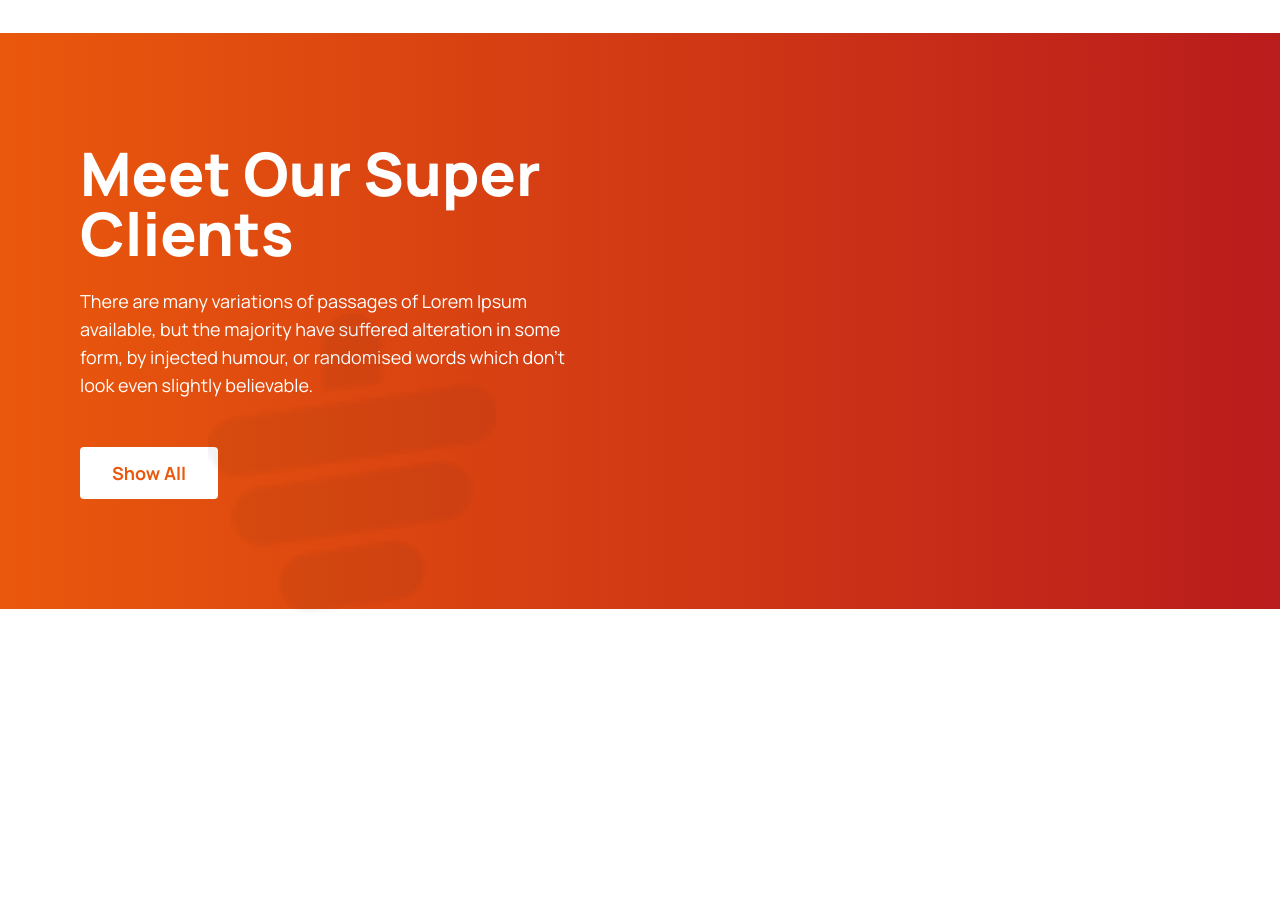
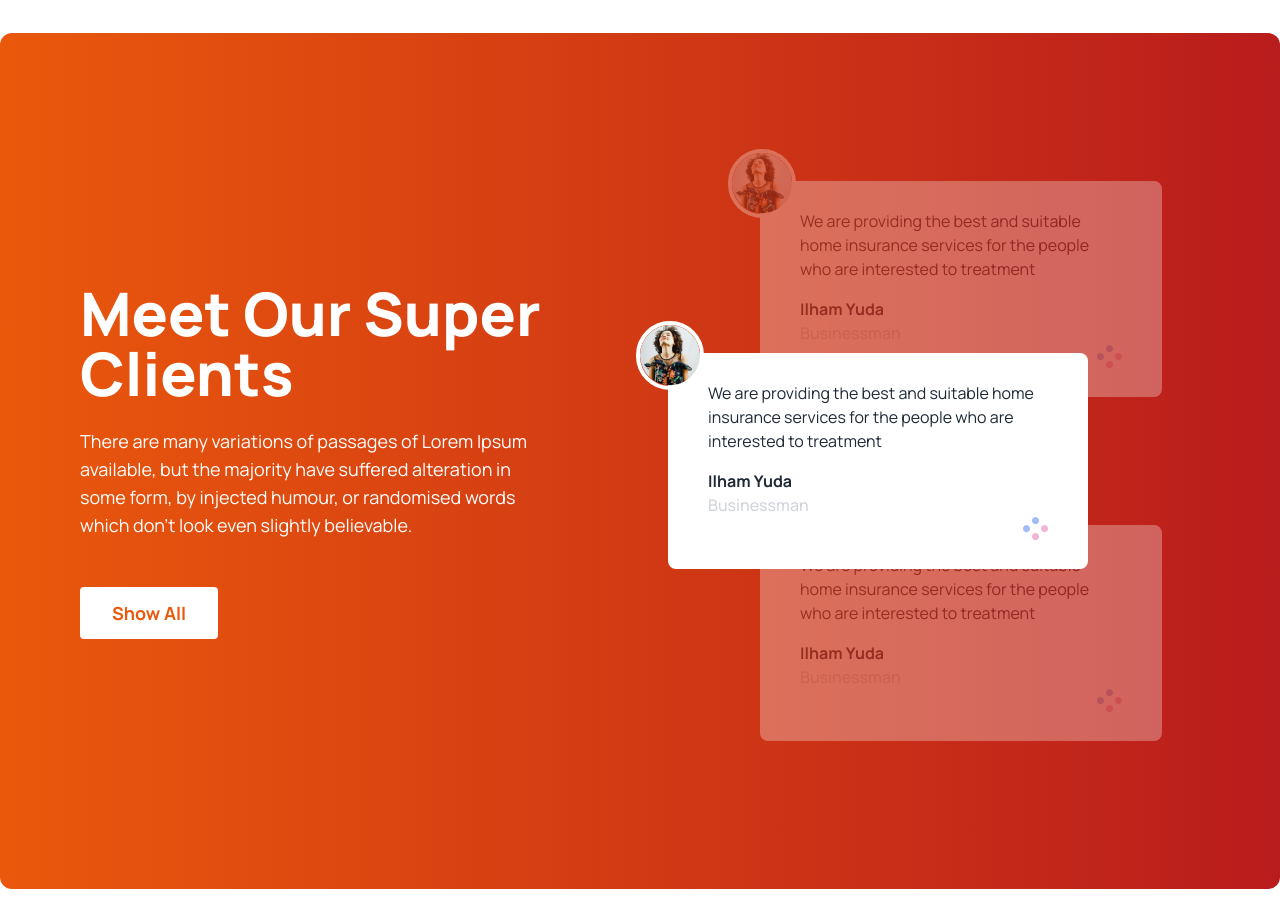
Before and after one commit to MdAbdullahIbnNoor/tea-house-with-tailwind-daisy, a plain HTML site: page index.html in a window 1280 px wide. Shown: the part 2220-3144 px from the top of the page. Before the commit the page ends 2957 px from the top, so only its background shows below. Drawn offline with nearby package versions, Linux system fonts and the light colour scheme.

Commit message:
client section done

```diff
--- a/index.html
+++ b/index.html
@@ -160,19 +160,23 @@
             </section>
 
             <!-- Great Tea, Freshly Presented section -->
-            <section class="flex flex-col lg:flex-row lg:max-w-screen-xl md:max-w-2xl max-w-sm mx-auto space-y-5 my-32 gap-x-36">
+            <section
+                class="flex flex-col lg:flex-row lg:max-w-screen-xl md:max-w-2xl max-w-sm mx-auto space-y-5 my-32 gap-x-36">
                 <!-- picture grid  -->
                 <div class="grid grid-cols-2 grid-rows-3 gap-x-7 gap-y-7">
-                    <div class="bg-gradient-to-r from-rose-200 to-rose-50 row-span-1 rounded-md w-60">
+                    <div
+                        class="bg-gradient-to-r from-rose-200 to-rose-50 row-span-1 rounded-md w-60">
 
                     </div>
                     <div class="bg-amber-100 row-span-2 rounded-md w-60 p-7">
-                        <img src="./images/fresh-1.png" alt="" class="w-full">
+                        <img src="./images/fresh-1.png" alt class="w-full">
                     </div>
-                    <div class="bg-green-100 row-span-2 rounded-md w-60 px-10 py-7">
-                        <img src="./images/fresh-2.png" alt="" class="w-11/12">
+                    <div
+                        class="bg-green-100 row-span-2 rounded-md w-60 px-10 py-7">
+                        <img src="./images/fresh-2.png" alt class="w-11/12">
                     </div>
-                    <div class="bg-gradient-to-r from-gray-200 to-gray-50 row-span-1 rounded-md w-60">
+                    <div
+                        class="bg-gradient-to-r from-gray-200 to-gray-50 row-span-1 rounded-md w-60">
 
                     </div>
                 </div>
@@ -205,32 +209,70 @@
                     </h3>
 
                     <p class="font-medium text-para-clr">
-                        Premium Quality that makes tea more elegant and more durable when you use it.
+                        Premium Quality that makes tea more elegant and more
+                        durable when you use it.
                     </p>
                 </div>
 
             </section>
 
             <!-- Customer Rating -->
-            <section>
-                <section class="bg-gradient-to-r from-orange-600 to-red-700 lg:max-w-screen-xl md:max-w-2xl max-w-sm mx-auto space-y-5 my-32">
-                    <div class="container flex flex-col justify-center p-6 mx-auto sm:py-12 lg:py-24 lg:flex-row lg:justify-between z-1">
-                        <div class="flex flex-col justify-center px-14 text-center rounded-sm lg:text-left lg:w-6/12 ">
-                            <h1 class="text-5xl font-extrabold sm:text-6xl text-white">Meet Our Super <br> Clients
-                            </h1>
-                            <p class="mt-6 mb-8 text-lg sm:mb-12 text-white">There are many variations of passages of Lorem Ipsum available, but the majority have suffered alteration in some form, by injected humour, or randomised words which don't look even slightly believable.
-                            </p>
-                            <div class="flex flex-col space-y-4 sm:items-center sm:justify-center sm:flex-row sm:space-y-0 sm:space-x-4 lg:justify-start">
-                                <a rel="noopener noreferrer" href="#" class="px-8 py-3 text-lg font-bold rounded bg-white text-orange-600">Show All</a>
+            <section
+                class="bg-gradient-to-r from-orange-600 to-red-700 lg:max-w-screen-xl md:max-w-2xl max-w-sm mx-auto space-y-5 my-32 rounded-xl">
+                <div
+                    class="flex flex-col justify-center items-center px-10 mx-auto sm:py-12 lg:py-5 lg:flex-row lg:justify-between relative gap-24">
+                    <div
+                        class="flex-1 flex-col justify-center pl-10 text-center rounded-sm lg:text-left w-1/2 ">
+                        <h1
+                            class="text-5xl font-extrabold sm:text-6xl text-white">Meet
+                            Our Super <br> Clients
+                        </h1>
+                        <p class="mt-6 mb-8 text-lg sm:mb-12 text-white">There
+                            are many variations of passages of Lorem Ipsum
+                            available, but the majority have suffered alteration
+                            in some form, by injected humour, or randomised
+                            words which don't look even slightly believable.
+                        </p>
+                        <div
+                            class="flex flex-col space-y-4 sm:items-center sm:justify-center sm:flex-row sm:space-y-0 sm:space-x-4 lg:justify-start">
+                            <a rel="noopener noreferrer" href="#"
+                                class="px-8 py-3 text-lg font-bold rounded bg-white text-orange-600">Show
+                                All</a>
 
-                            </div>
-                            <img src="./images/cup.png" class="opacity-5 z-0 w-72 absolute ml-32 mt-72">
                         </div>
-                        <div class="flex items-center justify-center p-6 mt-8 lg:mt-0 h-72 sm:h-80 lg:h-96 xl:h-112 2xl:h-128">
-                            <img src="assets/svg/Business_SVG.svg" alt="" class="object-contain h-72 sm:h-80 lg:h-96 xl:h-112 2xl:h-128">
+                        <img src="./images/cup.png"
+                            class="opacity-5 z-0 w-72 absolute ml-32 mt-72">
+                    </div>
+                    <div class="w-1/2 pl-16">
+                        <!-- customer previous review -->
+                        <div class="my-32 rounded-lg bg-white w-9/12 px-10 py-7 relative opacity-30 mb-20 -right-14">
+                            <img src="./images/client.png" class="absolute -top-8 -left-8 border-4 border-white rounded-full">
+                            <p class="text-para-clr mb-4">We are providing the best and suitable home insurance services for the people who are interested to treatment</p>
+                            <h4 class="font-bold">Ilham Yuda</h4>
+                            <p class="text-gray-300 font-medium">Businessman</p>
+                            <div class="flex justify-end"><img src="./images/circles.png" alt=""></div>
                         </div>
+
+                        <!-- customer current review -->
+                        <div class="my-32 rounded-lg bg-white w-[420px] px-10 py-7 absolute top-48 right-48 z-10">
+                            <img src="./images/client.png" class="absolute -top-8 -left-8 border-4 border-white rounded-full">
+                            <p class="text-para-clr mb-4">We are providing the best and suitable home insurance services for the people who are interested to treatment</p>
+                            <h4 class="font-bold">Ilham Yuda</h4>
+                            <p class="text-gray-300 font-medium">Businessman</p>
+                            <div class="flex justify-end"><img src="./images/circles.png" alt=""></div>
+                        </div>
+
+                        <!-- customer future review -->
+                        <div class="my-32 rounded-lg bg-white w-9/12 px-10 py-7 relative -right-14 opacity-30 my-0">
+                            <img src="./images/client.png" class="absolute -top-8 -left-8 border-4 border-white rounded-full">
+                            <p class="text-para-clr mb-4">We are providing the best and suitable home insurance services for the people who are interested to treatment</p>
+                            <h4 class="font-bold">Ilham Yuda</h4>
+                            <p class="text-gray-300 font-medium">Businessman</p>
+                            <div class="flex justify-end"><img src="./images/circles.png" alt=""></div>
+                        </div>
+
                     </div>
-                </section>
+                </div>
             </section>
         </main>
 
```
